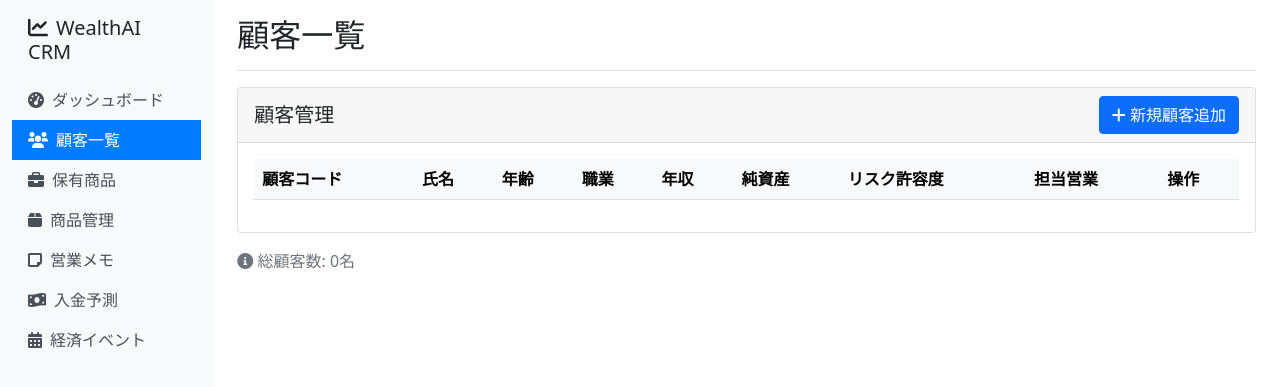
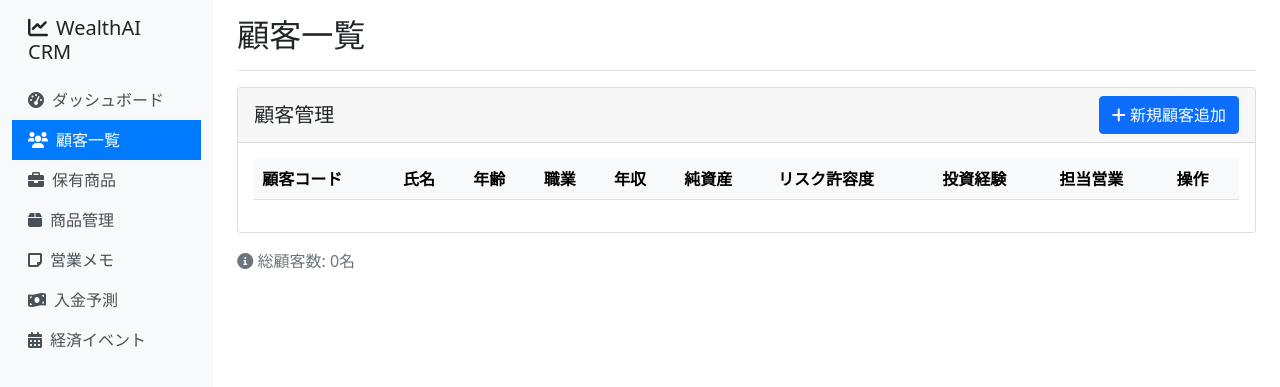
Before and after one commit to takehig/WealthAI-CRM, a FastAPI app: page /customers in a window 1280 px wide. Shown: the top 387 px of the page. Run offline with FastAPI, Linux system fonts and the light colour scheme; data that the repository does not hold is empty.

Commit message:
[FIX] CRM顧客一覧テーブル 列名修正 - 投資経験列名追加・列名と表示内容の一致

```diff
--- a/templates/customers.html
+++ b/templates/customers.html
@@ -23,6 +23,7 @@
                         <th>年収</th>
                         <th>純資産</th>
                         <th>リスク許容度</th>
+                        <th>投資経験</th>
                         <th>担当営業</th>
                         <th>操作</th>
                     </tr>
```
